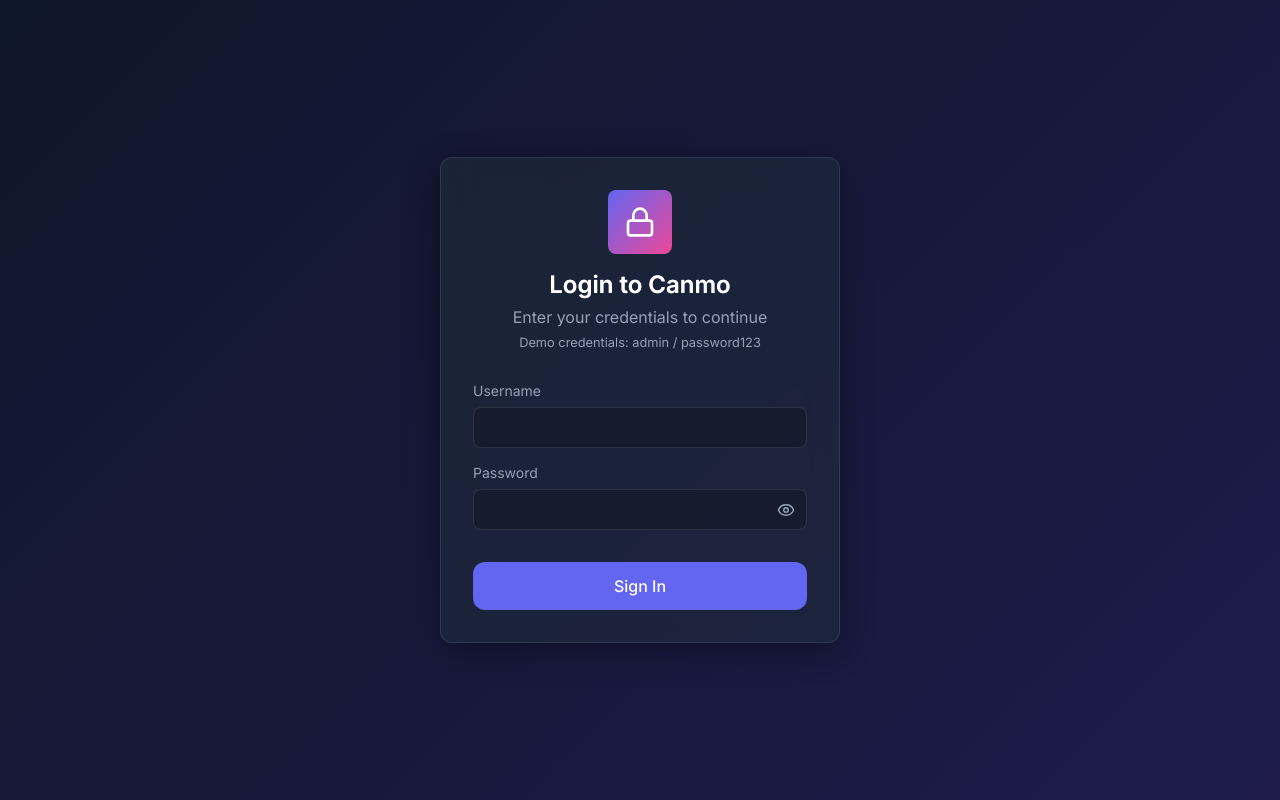
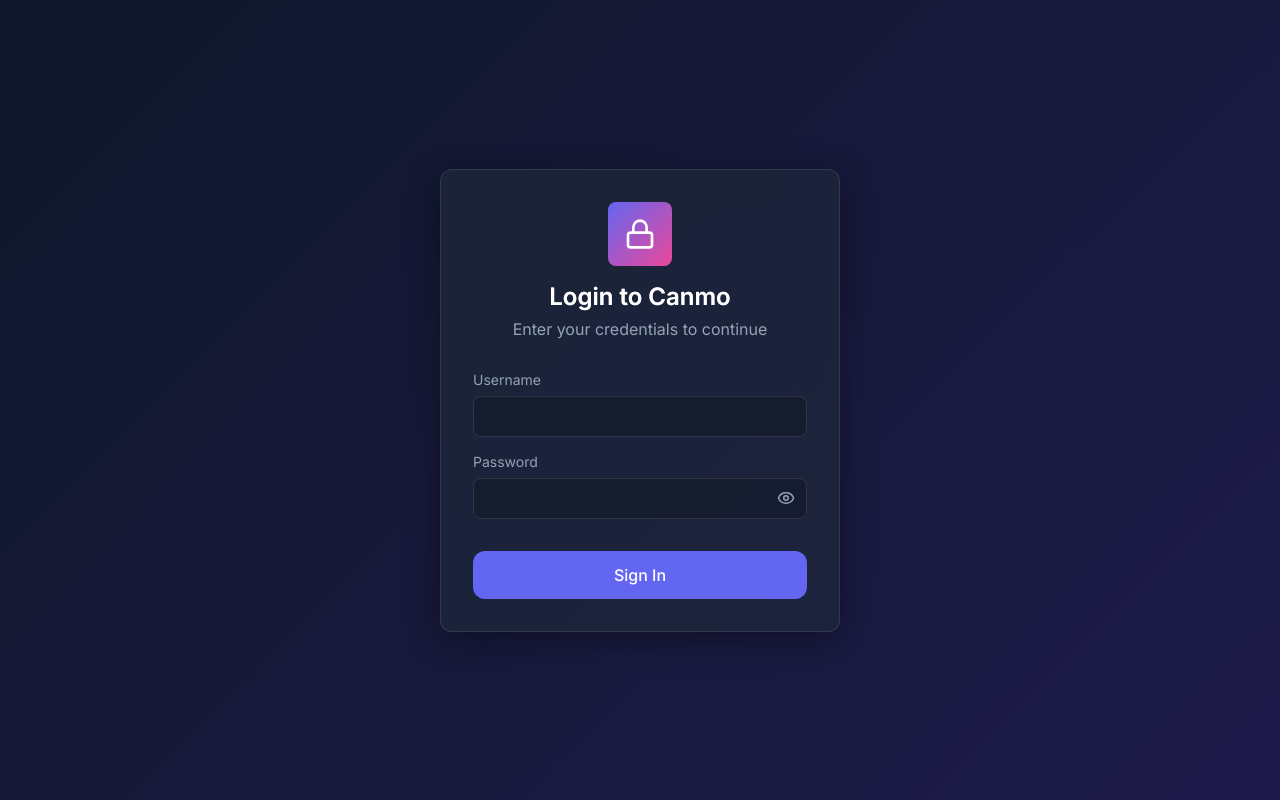
Before and after one commit to CH-projects/canmo-, a React (Vite) app: page / in a window 1280 px wide. Built offline with nearby package versions, Linux system fonts and the light colour scheme; no server answers.

Commit message:
Update Login.jsx

```diff
--- a/src/pages/Login.jsx
+++ b/src/pages/Login.jsx
@@ -44,7 +44,7 @@
           </div>
           <h2 className="page-title" style={{ fontSize: '1.5rem', marginBottom: '0.5rem', background: 'default', WebkitTextFillColor: 'initial', color: 'white' }}>Login to Canmo</h2>
           <p style={{ color: 'var(--text-muted)' }}>Enter your credentials to continue</p>
-          <p style={{ color: 'var(--text-muted)', fontSize: '0.8rem', marginTop: '0.5rem' }}>Demo credentials: admin / password123</p>
+
         </div>
 
         {error && (
```
